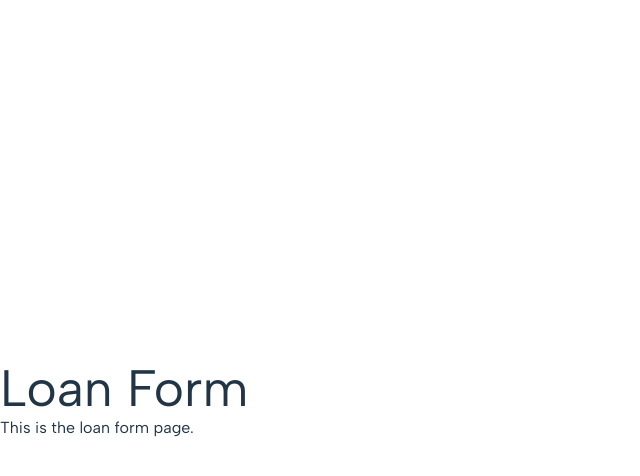
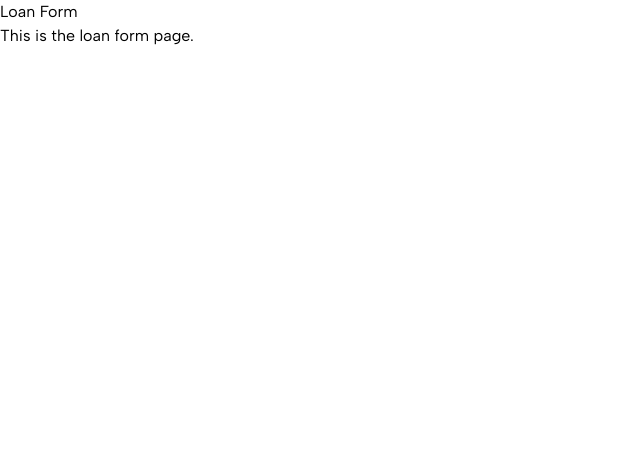
Before and after one commit to akiramorishita/clutch-exercise, a React (Vite) app: page / in a window 1280 px wide. Shown: the top 476 px of the page, without its empty margins (0-640 px from the left). Built offline with nearby package versions, Linux system fonts and the light colour scheme.

Commit message:
Clears css file

```diff
--- a/src/index.css
+++ b/src/index.css
@@ -2,73 +2,13 @@
 @import 'tailwindcss';
 
 :root {
-  font-family: system-ui, Avenir, Helvetica, Arial, sans-serif;
-  line-height: 1.5;
+  font-family: 'Albert Sans', sans-serif;
   font-weight: 400;
-
-  color-scheme: light dark;
-  color: rgba(255, 255, 255, 0.87);
-  background-color: #242424;
 
   font-synthesis: none;
   text-rendering: optimizeLegibility;
   -webkit-font-smoothing: antialiased;
   -moz-osx-font-smoothing: grayscale;
-}
-
-a {
-  font-weight: 500;
-  color: #646cff;
-  text-decoration: inherit;
-}
-a:hover {
-  color: #535bf2;
-}
-
-body {
-  margin: 0;
-  display: flex;
-  place-items: center;
-  min-width: 320px;
-  min-height: 100vh;
-  font-family: 'Albert Sans', sans-serif;
-}
-
-h1 {
-  font-size: 3.2em;
-  line-height: 1.1;
-}
-
-button {
-  border-radius: 8px;
-  border: 1px solid transparent;
-  padding: 0.6em 1.2em;
-  font-size: 1em;
-  font-weight: 500;
-  font-family: inherit;
-  background-color: #1a1a1a;
-  cursor: pointer;
-  transition: border-color 0.25s;
-}
-button:hover {
-  border-color: #646cff;
-}
-button:focus,
-button:focus-visible {
-  outline: 4px auto -webkit-focus-ring-color;
-}
-
-@media (prefers-color-scheme: light) {
-  :root {
-    color: #213547;
-    background-color: #ffffff;
-  }
-  a:hover {
-    color: #747bff;
-  }
-  button {
-    background-color: #f9f9f9;
-  }
 }
 
 @theme {
```
